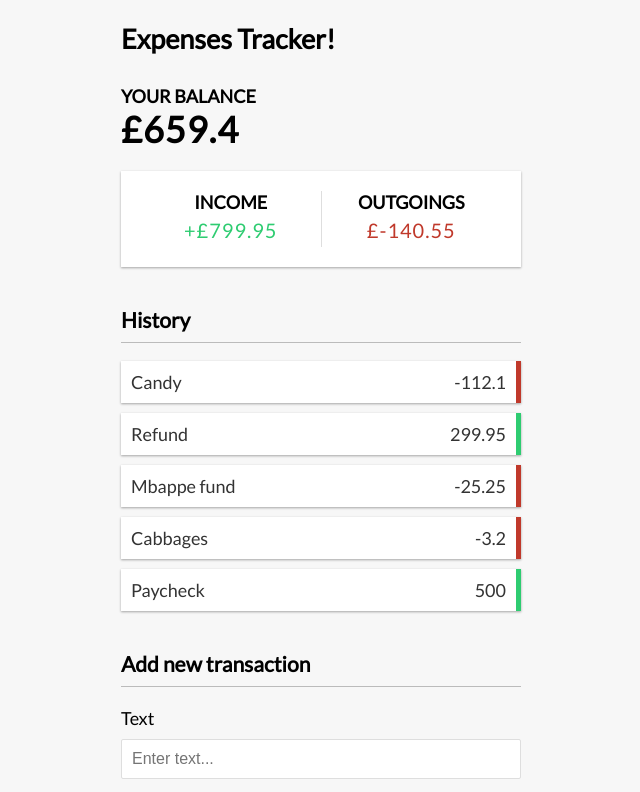
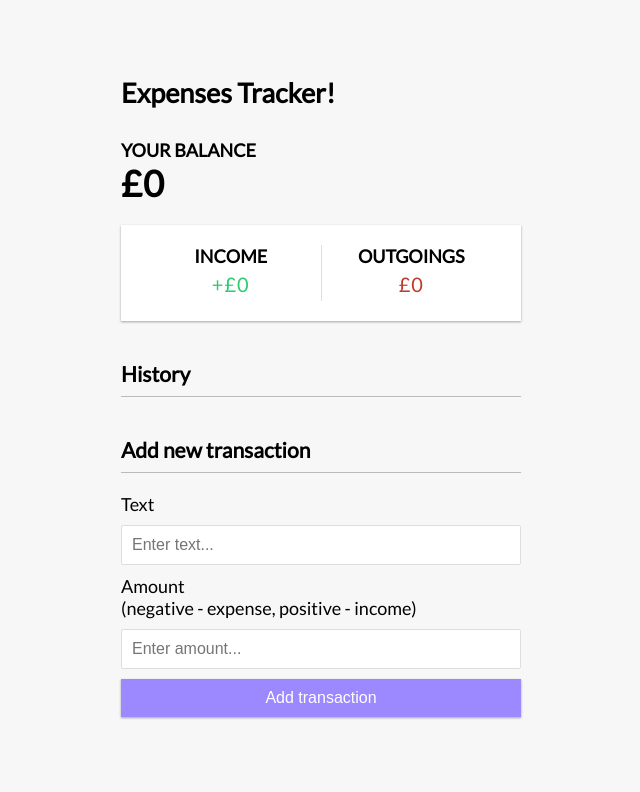
Before and after one commit to MattHammond94/VuesFromTheGit, a Vue app in the folder expenses-app/: page / in a window 1280 px wide. Shown: the top 792 px of the page, without its empty margins (319-959 px from the left). Built offline with nearby package versions, Linux system fonts and the light colour scheme.

Commit message:
Add onMounted function - add logic to save to local storage

```diff
--- a/expenses-app/src/App.vue
+++ b/expenses-app/src/App.vue
@@ -16,18 +16,28 @@
   import TransactionList from './components/TransactionList.vue'
   import AddTransaction from './components/AddTransaction.vue'
 
-  import { ref, computed } from 'vue';
+  import { ref, computed, onMounted } from 'vue';
   import { useToast } from 'vue-toastification';
 
   const toast = useToast();
 
-  const transactions = ref([
-    { id: 1, text: 'Candy', amount: -112.10 },
-    { id: 2, text: 'Refund', amount: 299.95 },
-    { id: 3, text: 'Mbappe fund', amount: -25.25 },
-    { id: 4, text: 'Cabbages', amount: -3.20 },
-    { id: 5, text: 'Paycheck', amount: 500 }
-  ]);
+  // const transactions = ref([
+  //   { id: 1, text: 'Candy', amount: -112.10 },
+  //   { id: 2, text: 'Refund', amount: 299.95 },
+  //   { id: 3, text: 'Mbappe fund', amount: -25.25 },
+  //   { id: 4, text: 'Cabbages', amount: -3.20 },
+  //   { id: 5, text: 'Paycheck', amount: 500 }
+  // ]);
+
+  const transactions = ref([]);
+
+  onMounted(() => {
+    const savedTransactions = JSON.parse(localStorage.getItem('transactions'));
+
+    if (savedTransactions) {
+      transactions.value = savedTransactions;
+    }
+  });
 
   const total = computed(() => {
     return transactions.value.reduce((acc, transaction) => {
@@ -59,13 +69,23 @@
       text: transactionData.text,
       amount: transactionData.amount
     })
+
+    saveTransactionsToLocalStorage()
+
+    toast.success('Transaction added!')
   }
 
   const handleTransactionDeletion = (id) => {
     // transactions.value.deleteAt(id - 1)
     transactions.value = transactions.value.filter((transaction) => transaction.id !== id);
 
+    saveTransactionsToLocalStorage()
+
     toast.success('Transaction Deleted!')
+  }
+
+  const saveTransactionsToLocalStorage = () => {
+    localStorage.setItem('transactions', JSON.stringify(transactions.value))
   }
 
   // export default {
```
